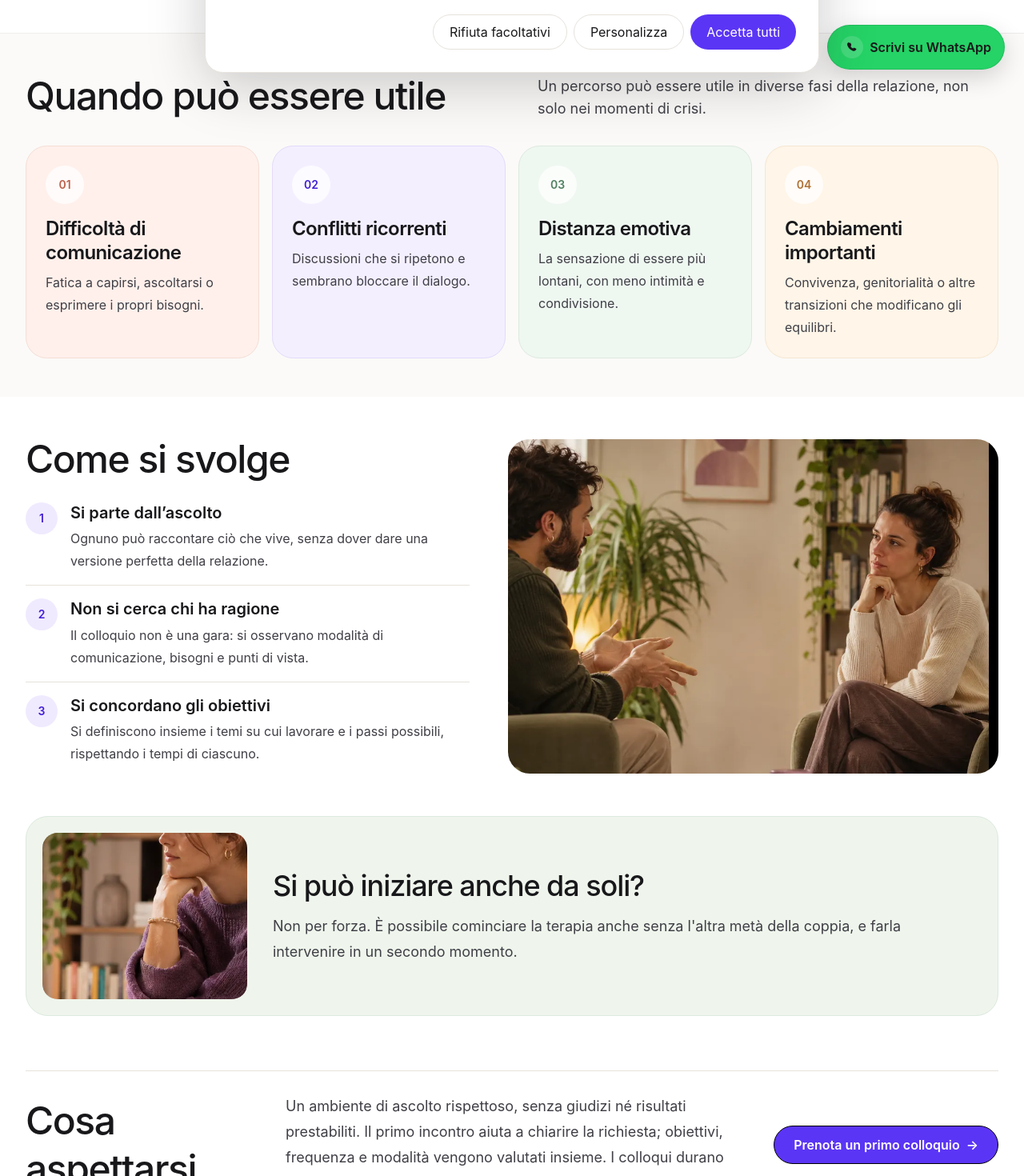
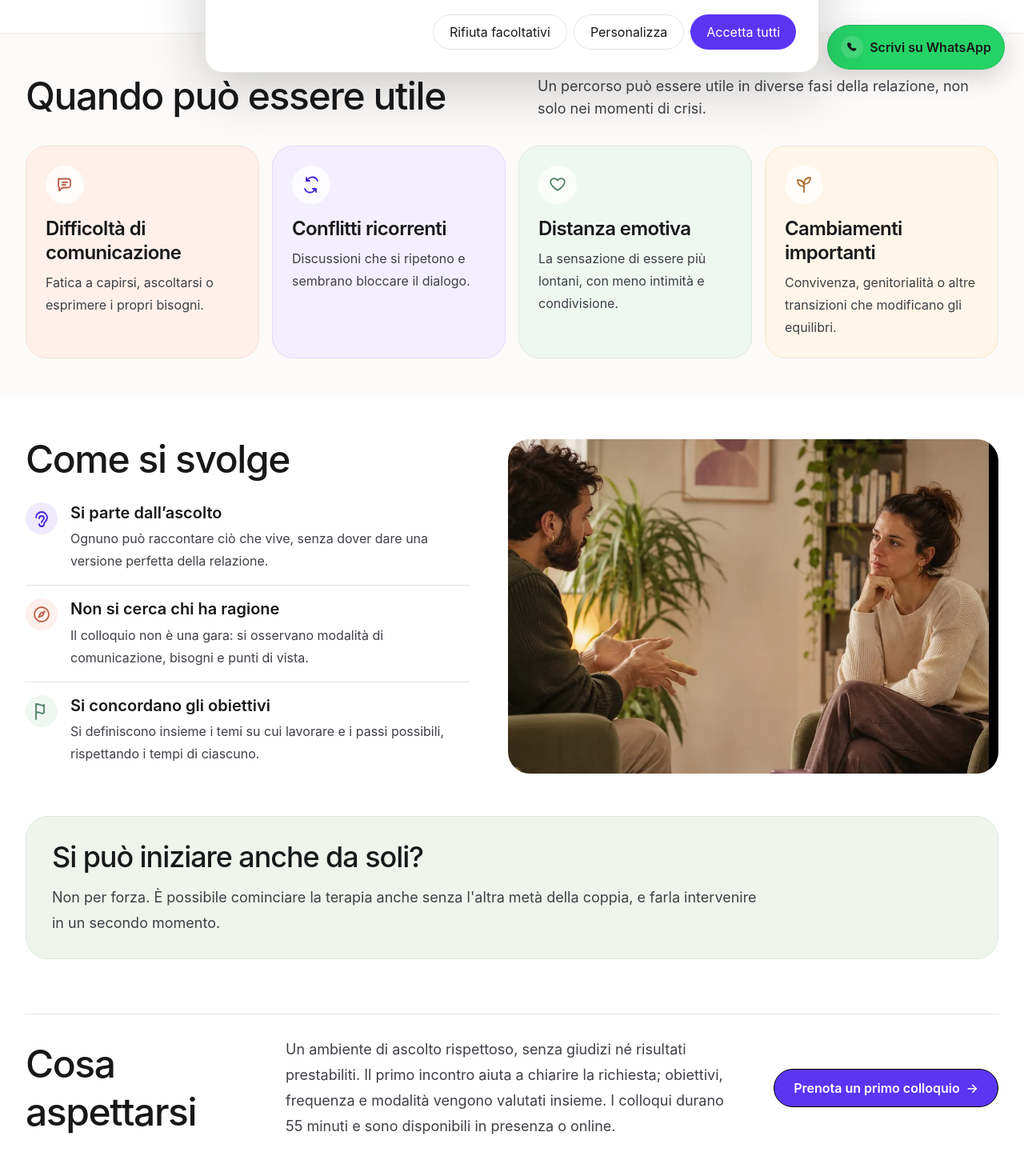
Before and after one commit to Yvanesse/giorgia-psychologist, a Next.js app: page /percorsi/coppia in a window 1280 px wide. Shown: the part 689-2159 px from the top of the page at 80% size. Built offline with nearby package versions, Linux system fonts and the light colour scheme.

Commit message:
refine: replace couple-page number badges with icons and simplify solo-start banner

```diff
--- a/src/app/percorsi/coppia/page.tsx
+++ b/src/app/percorsi/coppia/page.tsx
@@ -18,49 +18,110 @@ export const metadata: Metadata = {
   },
 };
 
+
+type CoupleIconName = "messages" | "repeat" | "heart" | "sprout" | "ear" | "compass" | "flag";
+
+function CoupleIcon({ name }: { name: CoupleIconName }) {
+  const common = {
+    "aria-hidden": true as const,
+    className: "size-5 sm:size-6",
+    viewBox: "0 0 24 24",
+    fill: "none",
+    stroke: "currentColor",
+    strokeWidth: 1.8,
+    strokeLinecap: "round" as const,
+    strokeLinejoin: "round" as const,
+  };
+
+  if (name === "messages") return (
+    <svg {...common}>
+      <path d="M4 4.5h12a3 3 0 0 1 3 3v5a3 3 0 0 1-3 3H9l-4 4v-4.5a3 3 0 0 1-1-2.5v-5a3 3 0 0 1 3-3Z" />
+      <path d="M9 9h6M9 12h4" />
+    </svg>
+  );
+  if (name === "repeat") return (
+    <svg {...common}>
+      <path d="M20 7a7 7 0 0 0-12-2L6 7M6 3v4h4M4 17a7 7 0 0 0 12 2l2-2M18 21v-4h-4" />
+    </svg>
+  );
+  if (name === "heart") return (
+    <svg {...common}>
+      <path d="M20.8 8.6c0 4.6-8.8 10.3-8.8 10.3S3.2 13.2 3.2 8.6a4.7 4.7 0 0 1 8.8-2.1 4.7 4.7 0 0 1 8.8 2.1Z" />
+    </svg>
+  );
+  if (name === "sprout") return (
+    <svg {...common}>
+      <path d="M12 21V10M12 14C7 14 4 11 4 6c5 0 8 3 8 8ZM12 11c0-5 3-8 8-8 0 5-3 8-8 8Z" />
+    </svg>
+  );
+  if (name === "ear") return (
+    <svg {...common}>
+      <path d="M9 19c0 2 1.2 3 3 3 2.1 0 3-1.5 3-3 0-2.5 4-3.6 4-8A7 7 0 1 0 5 11" />
+      <path d="M9 12a3 3 0 0 1 6 0c0 2-3 2.4-3 5" />
+    </svg>
+  );
+  if (name === "compass") return (
+    <svg {...common}>
+      <circle cx="12" cy="12" r="9" />
+      <path d="m15.8 8.2-2.4 5.2-5.2 2.4 2.4-5.2 5.2-2.4Z" />
+    </svg>
+  );
+  return (
+    <svg {...common}>
+      <path d="M5 22V3M5 4c4-3 6 3 10 0v10c-4 3-6-3-10 0" />
+    </svg>
+  );
+}
+
 const helpfulMoments = [
   {
-    number: "01",
+    icon: "messages",
     title: "Difficoltà di comunicazione",
     description: "Fatica a capirsi, ascoltarsi o esprimere i propri bisogni.",
     color: "border-[#f5ddd6] bg-[#fff0eb]",
-    numberColor: "bg-white/75 text-[#bc604b]",
+    iconColor: "bg-white/75 text-[#bc604b]",
   },
   {
-    number: "02",
+    icon: "repeat",
     title: "Conflitti ricorrenti",
     description: "Discussioni che si ripetono e sembrano bloccare il dialogo.",
     color: "border-[#e3dafb] bg-[#f4efff]",
-    numberColor: "bg-white/75 text-primary-strong",
+    iconColor: "bg-white/75 text-primary-strong",
   },
   {
-    number: "03",
+    icon: "heart",
     title: "Distanza emotiva",
     description: "La sensazione di essere più lontani, con meno intimità e condivisione.",
     color: "border-[#dce9df] bg-[#eff7f1]",
-    numberColor: "bg-white/75 text-[#4f8060]",
+    iconColor: "bg-white/75 text-[#4f8060]",
   },
   {
-    number: "04",
+    icon: "sprout",
     title: "Cambiamenti importanti",
     description: "Convivenza, genitorialità o altre transizioni che modificano gli equilibri.",
     color: "border-[#f5e6d1] bg-[#fff5e8]",
-    numberColor: "bg-white/75 text-[#ae7134]",
+    iconColor: "bg-white/75 text-[#ae7134]",
   },
 ] as const;
 
 const steps = [
   {
+    icon: "ear",
+    color: "bg-[#f0eaff] text-primary-strong",
     title: "Si parte dall’ascolto",
     description:
       "Ognuno può raccontare ciò che vive, senza dover dare una versione perfetta della relazione.",
   },
   {
+    icon: "compass",
+    color: "bg-[#fff0eb] text-[#bc604b]",
     title: "Non si cerca chi ha ragione",
     description:
       "Il colloquio non è una gara: si osservano modalità di comunicazione, bisogni e punti di vista.",
   },
   {
+    icon: "flag",
+    color: "bg-[#eff7f1] text-[#4f8060]",
     title: "Si concordano gli obiettivi",
     description:
       "Si definiscono insieme i temi su cui lavorare e i passi possibili, rispettando i tempi di ciascuno.",
@@ -133,8 +194,8 @@ export default function CoupleSupportPage() {
           <div className="mt-6 grid grid-cols-2 gap-3 sm:mt-8 sm:gap-4 lg:grid-cols-4">
             {helpfulMoments.map((item) => (
               <article className={`min-w-0 rounded-[1.35rem] border p-4 sm:rounded-[1.65rem] sm:p-6 ${item.color}`} key={item.title}>
-                <span aria-hidden="true" className={`inline-flex size-10 items-center justify-center rounded-full text-xs font-semibold sm:size-12 sm:text-sm ${item.numberColor}`}>
-                  {item.number}
+                <span aria-hidden="true" className={`inline-flex size-10 items-center justify-center rounded-full sm:size-12 ${item.iconColor}`}>
+                  <CoupleIcon name={item.icon} />
                 </span>
                 <h3 className="mt-4 text-lg font-semibold leading-tight tracking-[-0.025em] text-ink sm:text-2xl">
                   {item.title}
@@ -156,10 +217,10 @@ export default function CoupleSupportPage() {
                 Come si svolge
               </h2>
               <ol className="mt-6 divide-y divide-border">
-                {steps.map((step, index) => (
+                {steps.map((step) => (
                   <li className="flex items-start gap-4 py-4 first:pt-0" key={step.title}>
-                    <span aria-hidden="true" className="flex size-10 shrink-0 items-center justify-center rounded-full bg-[#f0eaff] text-sm font-semibold text-primary-strong">
-                      {index + 1}
+                    <span aria-hidden="true" className={`flex size-10 shrink-0 items-center justify-center rounded-full ${step.color}`}>
+                      <CoupleIcon name={step.icon} />
                     </span>
                     <div>
                       <h3 className="text-lg font-semibold leading-snug text-ink sm:text-xl">{step.title}</h3>
@@ -183,26 +244,13 @@ export default function CoupleSupportPage() {
 
       <section className="pb-8 sm:pb-10" id="iniziare-da-soli">
         <Container variant="wide">
-          <div className="grid items-center gap-5 rounded-[1.75rem] border border-[#dce9df] bg-[#eff5ec] p-4 sm:grid-cols-[minmax(180px,16rem)_1fr] sm:gap-8 sm:p-5">
-            <div className="h-44 overflow-hidden rounded-[1.2rem] bg-[#d7c5d1] sm:h-52">
-              <Image
-                alt="Una persona partecipa a un colloquio di ascolto individuale."
-                className="h-full w-full object-cover object-left"
-                height={512}
-                sizes="(min-width: 640px) 256px, 100vw"
-                src="/images/coppia-colloquio-individuale.webp"
-                style={{ transform: "scale(1.28)", transformOrigin: "left center" }}
-                width={408}
-              />
-            </div>
-            <div className="py-1 sm:pr-5">
-              <h2 className="text-3xl font-medium leading-tight tracking-[-0.03em] text-ink sm:text-4xl">
-                Si può iniziare anche da soli?
-              </h2>
-              <p className="mt-3 text-base leading-7 text-ink-soft sm:text-lg sm:leading-8">
-                Non per forza. È possibile cominciare la terapia anche senza l'altra metà della coppia, e farla intervenire in un secondo momento.
-              </p>
-            </div>
+          <div className="rounded-[1.75rem] border border-[#dce9df] bg-[#eff5ec] px-5 py-6 sm:px-8 sm:py-7">
+            <h2 className="text-3xl font-medium leading-tight tracking-[-0.03em] text-ink sm:text-4xl">
+              Si può iniziare anche da soli?
+            </h2>
+            <p className="mt-3 max-w-4xl text-base leading-7 text-ink-soft sm:text-lg sm:leading-8">
+              Non per forza. È possibile cominciare la terapia anche senza l&apos;altra metà della coppia, e farla intervenire in un secondo momento.
+            </p>
           </div>
         </Container>
       </section>
```
